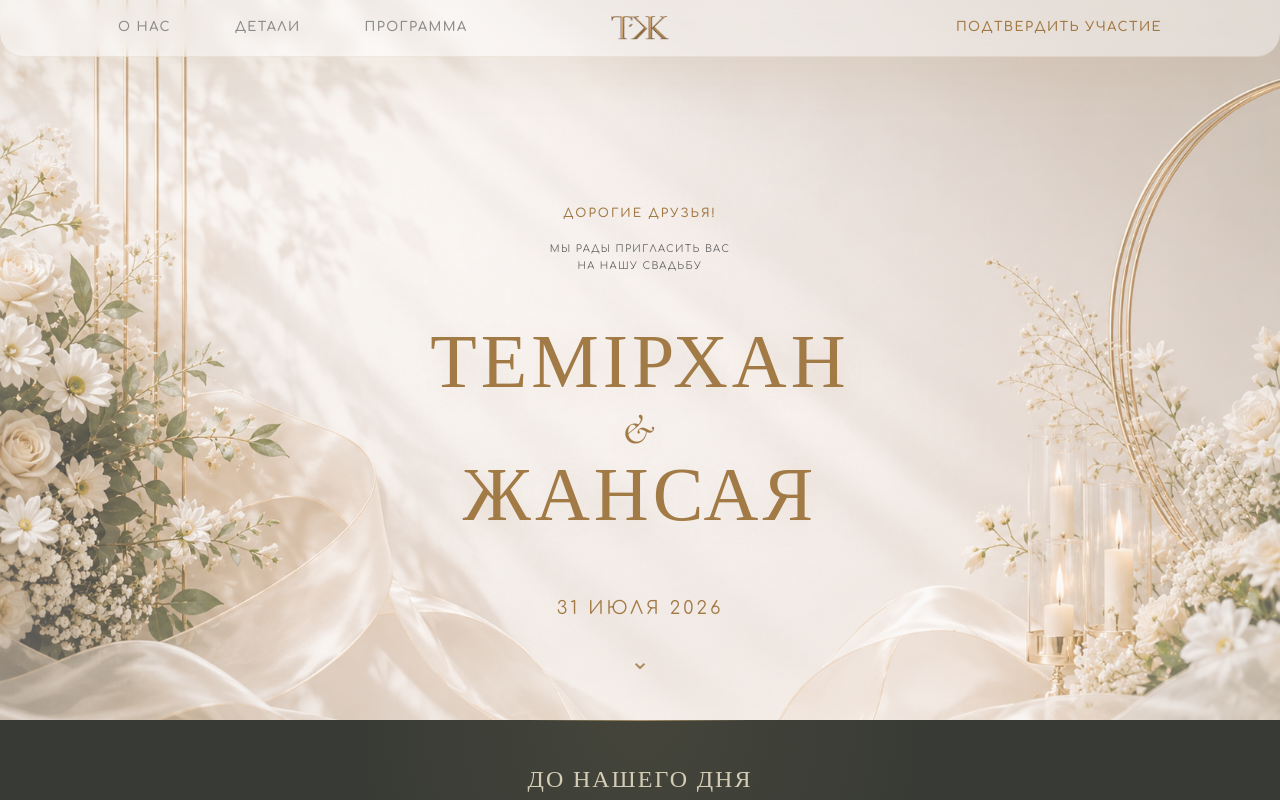
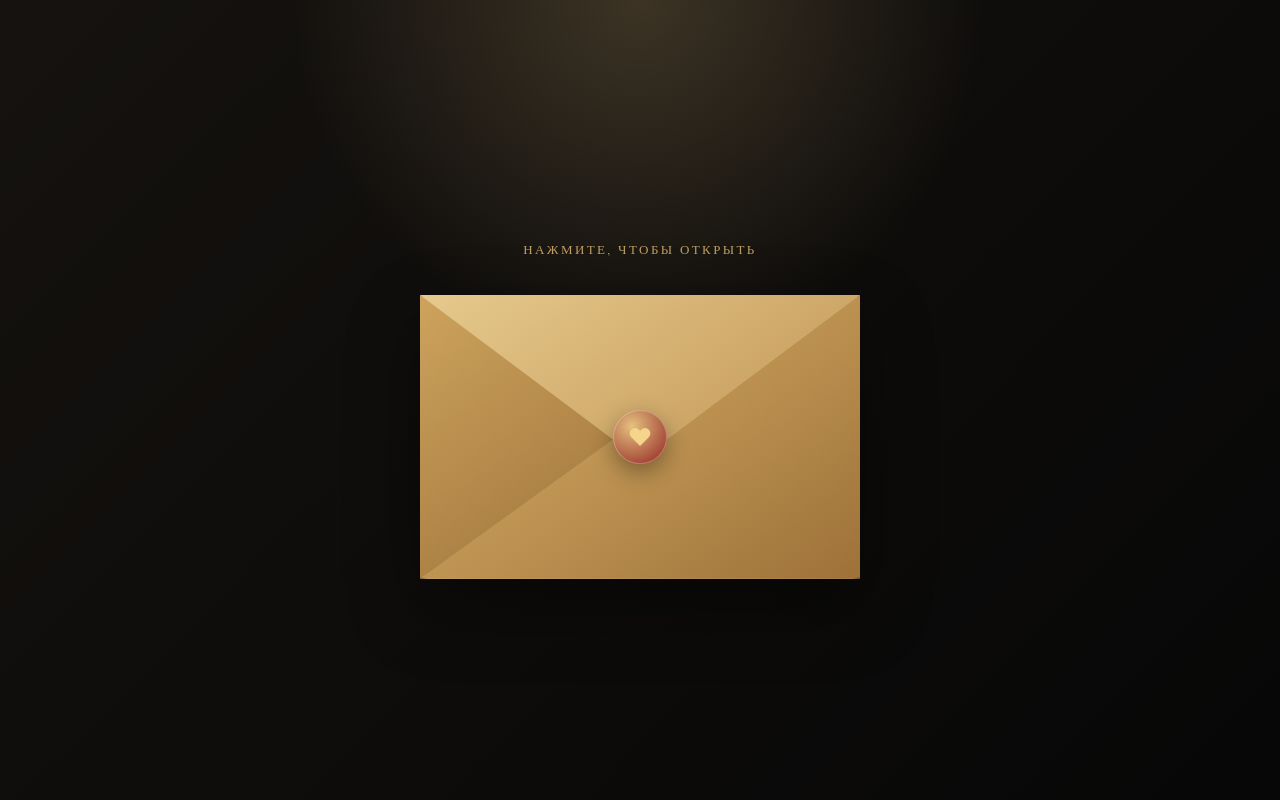
Before and after one commit to DreamerView/wedding, a Vue app: page / in a window 1280 px wide. Shown: the top 800 px of the page. Built offline with nearby package versions, Linux system fonts and the light colour scheme.

Commit message:
added enveloper

```diff
--- a/src/App.vue
+++ b/src/App.vue
@@ -1,5 +1,5 @@
 <template>
-  <!-- <EnvelopeIntro /> -->
+  <EnvelopeIntro />
   <main class="wedding-page">
     <HeaderSection />
     <HeroSection />
```
